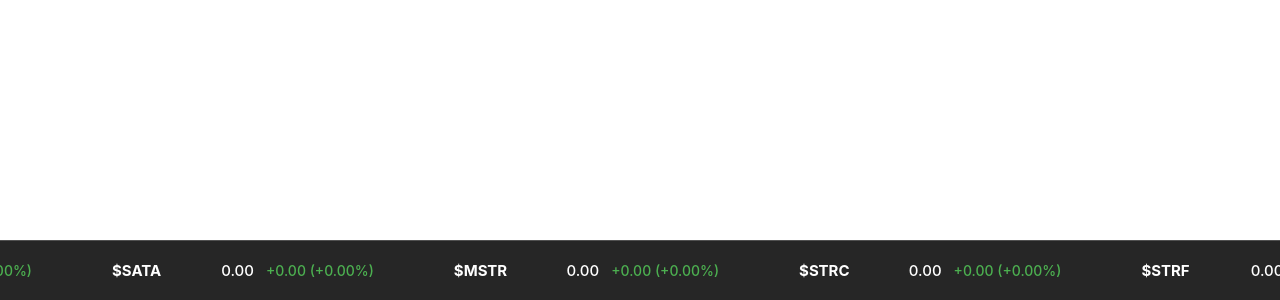
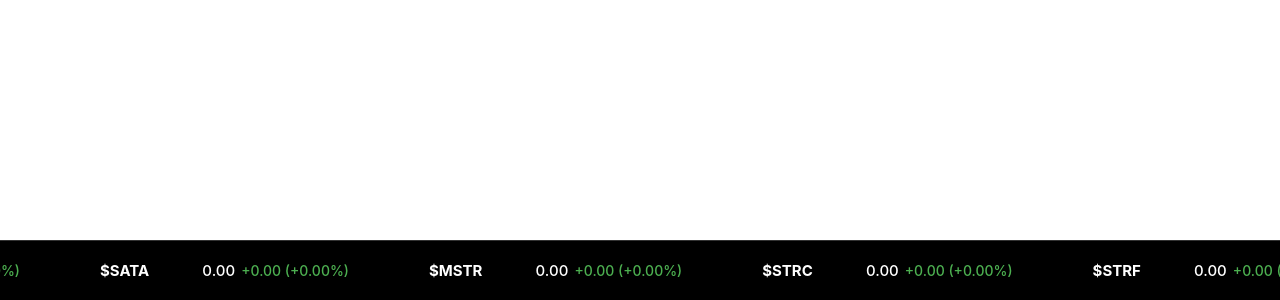
Before and after one commit to jacksonfairbanks/OBS-DASHBOARD, a website: page components/ticker.html in a window 1280 px wide. Shown: the part 500-800 px from the top of the page. Drawn offline with Linux system fonts and the light colour scheme; no server answers.

Commit message:
Add files via upload

```diff
--- a/components/ticker.html
+++ b/components/ticker.html
@@ -19,7 +19,7 @@
             left: 0;
             right: 0;
             height: 60px;
-            background: rgba(0, 0, 0, 0.85);
+            background: #000000;
             overflow: hidden;
             display: flex;
             align-items: center;
@@ -39,7 +39,7 @@
         .ticker-item {
             display: flex;
             align-items: center;
-            gap: 12px;
+            gap: 6px;
             padding: 0 20px;
             flex-shrink: 0;
         }
@@ -55,7 +55,7 @@
             font-weight: bold;
             color: #fff;
             font-size: 15px;
-            min-width: 50px;
+            min-width: auto;
         }
         .ticker-price {
             color: #fff;
```
